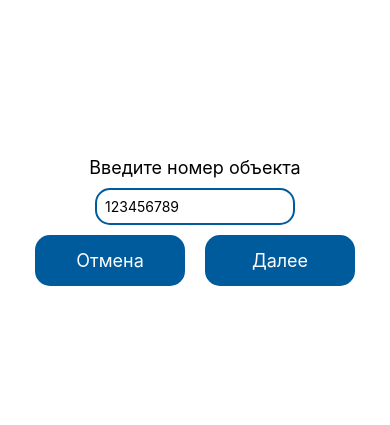
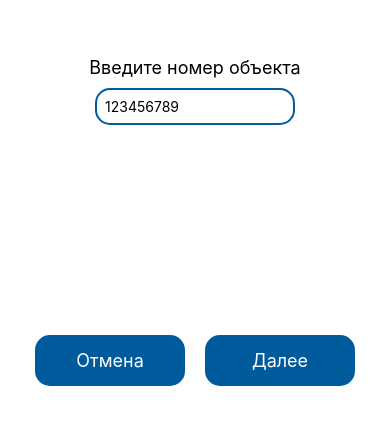
Before and after one commit to maxvasilyev97/sampleproj, a React Native app: screen / in a window 390 px wide. Shown: the part 201-626 px from the top of the page. Built offline with nearby package versions, Linux system fonts and the light colour scheme.

Commit message:
опустил кнопки

```diff
--- a/Views/idfrom.js
+++ b/Views/idfrom.js
@@ -87,5 +87,6 @@ const styles = StyleSheet.create({
         justifyContent: 'flex-end',
         alignItems: 'center',
         backgroundColor: '#fff',
+        marginTop: 200
     },
 });
```
